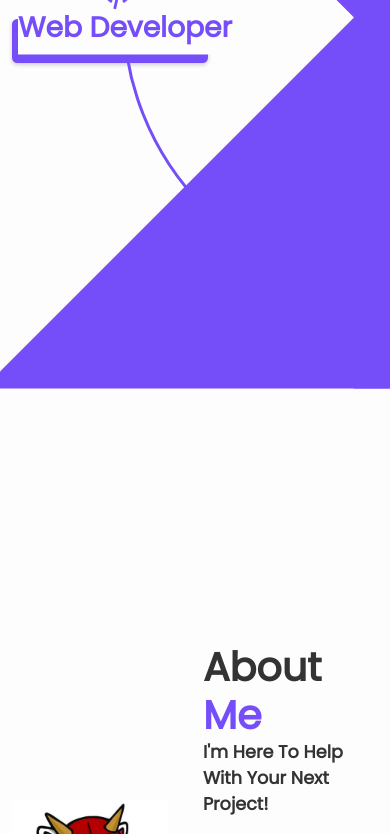
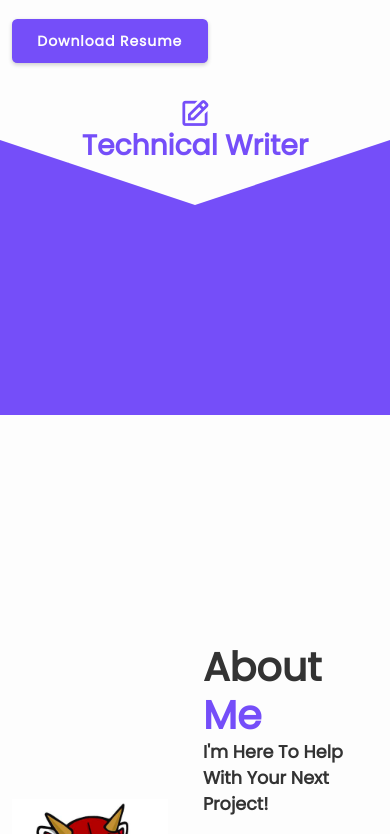
Before and after one commit to bitdern/dern-port-2023, a plain HTML site: page index.html in a window 390 px wide. Shown: the part 411-1245 px from the top of the page. Drawn offline with nearby package versions, Linux system fonts and the light colour scheme.

Commit message:
styling for responsiveness to screens

```diff
--- a/style.css
+++ b/style.css
@@ -710,4 +710,64 @@ span {
   .home-content h1 {
     font-size: 5rem;
   }
+
+  .home-content .social-media a {
+    margin: 2.5rem 0.75rem 3rem;
+  }
+
+  .home .profession-container {
+    left: 0;
+    width: 100%;
+    height: 100%;
+  }
+
+  .home .profession-container .profession-box {
+    position: fixed;
+    top: 60%;
+    left: 0;
+    border-radius: 0;
+    width: 100%;
+  }
+
+  .home .profession-box .profession {
+    padding: 0 13px;
+    left: auto;
+    transform-origin: 0;
+  }
+
+  .home .profession-box .profession:nth-child(1) {
+    transform: rotate(-90deg) translate(-120px, -210px);
+  }
+
+  .home .profession-box .profession:nth-child(1) i {
+    margin-right: 0;
+  }
+
+  .home .profession-box .profession:nth-child(2) {
+    transform: rotate(0deg) translate(0, -335px);
+  }
+
+  .home .profession-box .profession:nth-child(3) {
+    transform: rotate(90deg) translate(-115px, -450px);
+  }
+
+  .home .profession-box .profession:nth-child(4) {
+    transform: rotate(180deg) translate(-220px, -335px);
+  }
+
+  .home .profession-box .circle {
+    position: fixed;
+    width: 670px;
+    height: 670px;
+    z-index: -1;
+  }
+
+  .home .profession-container .overlay {
+    position: fixed;
+    top: 70rem;
+    left: 50%;
+    right: 0;
+    transform: rotate(90deg) translate(-50%, 50%) scaleY(3);
+    border-width: 23.9rem;
+  }
 }
```
